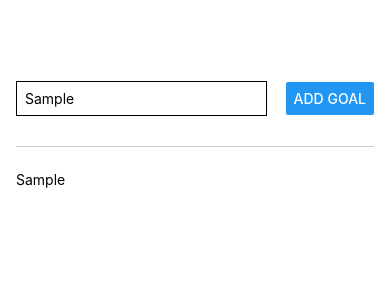
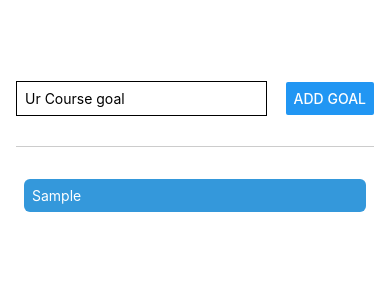
Before and after one commit to rachyharkov/RN-MyGoalsApp, a React Native app: screen / in a window 390 px wide. Both pictures are taken after typing "Sample" into the empty fields and a click on the button "ADD GOAL". Shown: the top 300 px of the page. Built offline with nearby package versions, Linux system fonts and the light colour scheme.

Commit message:
practice passing function and value using props

```diff
--- a/App.js
+++ b/App.js
@@ -1,44 +1,44 @@
-import { StatusBar } from 'expo-status-bar';
 import { useState } from 'react';
-import { StyleSheet, Text, View, Button, TextInput } from 'react-native';
+import {
+  StyleSheet,
+  View,
+  FlatList
+} from 'react-native';
+
+import GoalItem from './components/GoalItem';
+import GoalInput from './components/GoalInput';
 
 export default function App() {
 
-  const [enteredGoalText, setEnteredGoalText] = useState('');
+
   const [courseGoals, setCourseGoals] = useState([])
 
-  function goalInputHandler(enteredText) {
-    setEnteredGoalText(enteredText);
-  }
+  function addGoalHandler(enteredGoalText) {
+    setCourseGoals(currentGoals => [
+        ...currentGoals,
+        {
+          id: Math.random().toString(),
+          text: enteredGoalText
+        }
+    ]);
 
-  function addGoalHandler() {
-    setCourseGoals(currentGoals => [
-      ...currentGoals,
-      enteredGoalText
-    ]);
+    console.log(courseGoals);
   }
 
   return (
     <View style={styles.appContainer}>
-      <View style={styles.inputContainer}>
-        <TextInput
-          style={styles.textInput}
-          placeholder="Ur Course goal"
-          onChangeText={goalInputHandler}
+      <GoalInput onAddGoal={addGoalHandler}/>
+      <View style={styles.goalsContainer}>
+        <FlatList
+          data={courseGoals}
+          renderItem={(itemData) => {
+            return (
+              <GoalItem textny={itemData.item.text} />
+            )
+          }}
+          alwaysBounceVertical={false}
+          keyExtractor={(item, index) => item.id}
         />
-        <Button
-          title="Add Goal"
-          onPress={addGoalHandler}
-        />
-      </View>
-      <View style={styles.goalsContainer}>
-        {
-          courseGoals.map((goal, index) => (
-            <Text key={index} style={styles.goalItem}>
-              {goal}
-            </Text>
-          ))
-        }
       </View>
     </View>
   );
@@ -50,22 +50,6 @@
     paddingTop: 50,
     paddingHorizontal: 16,
   },
-  inputContainer: {
-    flex: 1,
-    flexDirection: 'row',
-    justifyContent: 'space-between',
-    alignItems: 'center',
-    marginBottom: 24,
-    borderBottomWidth: 1,
-    borderBottomColor: '#ccc',
-  },
-  textInput: {
-    borderWidth: 1,
-    borderColor: '#ccccccc',
-    width: '70%',
-    marginRight: 8,
-    padding: 8
-  },
   goalsContainer: {
     flex: 7
   }
--- /dev/null
+++ b/components/GoalInput.js
@@ -0,0 +1,56 @@
+import { useState } from 'react';
+import {
+    Button,
+    TextInput,
+    StyleSheet,
+    View
+} from 'react-native';
+
+function GoalInput(props) {
+    const [enteredGoalText, setEnteredGoalText] = useState('');
+
+    function goalInputHandler(enteredText) {
+        setEnteredGoalText(enteredText);
+    }
+
+    function addGoalHandler() {
+        props.onAddGoal(enteredGoalText)
+        setEnteredGoalText('');
+    }
+
+    return (
+        <View style={styles.inputContainer}>
+            <TextInput
+                style={styles.textInput}
+                placeholder="Ur Course goal"
+                onChangeText={goalInputHandler}
+                value={enteredGoalText}
+            />
+            <Button
+                title="Add Goal"
+                onPress={addGoalHandler}
+            />
+        </View>
+    )
+}
+
+export default GoalInput
+
+const styles = StyleSheet.create({
+    inputContainer: {
+        flex: 1,
+        flexDirection: 'row',
+        justifyContent: 'space-between',
+        alignItems: 'center',
+        marginBottom: 24,
+        borderBottomWidth: 1,
+        borderBottomColor: '#ccc',
+      },
+      textInput: {
+        borderWidth: 1,
+        borderColor: '#ccccccc',
+        width: '70%',
+        marginRight: 8,
+        padding: 8
+      },
+})
--- /dev/null
+++ b/components/GoalItem.js
@@ -0,0 +1,23 @@
+import { StyleSheet, View, Text } from 'react-native'
+
+function GoalItem(props) {
+    return(
+        <View style={styles.goalItem}>
+            <Text style={styles.goalText}>{props.textny}</Text>
+        </View>
+    )
+}
+
+export default GoalItem;
+
+const styles = StyleSheet.create({
+  goalItem: {
+    margin: 8,
+    padding: 8,
+    borderRadius: 6,
+    backgroundColor: "#3498db",
+  },
+  goalText: {
+    color: "white",
+  },
+});
```
